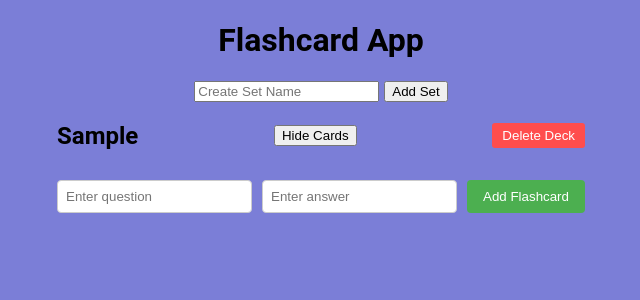
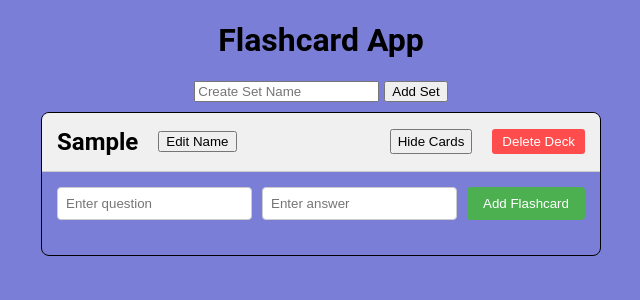
Before and after one commit to aaronamano/flashcard-app, a React (Vite) app: page / in a window 1280 px wide. Both pictures are taken after typing "Sample" into the empty fields and a click on the button "Add Set". Shown: the top 300 px of the page, without its empty margins (319-959 px from the left). Built offline with nearby package versions, Linux system fonts and the light colour scheme.

Commit message:
css and UI changes. also implemented a feature where the user can edit the name of the set

```diff
--- a/src/App.jsx
+++ b/src/App.jsx
@@ -48,11 +48,22 @@ function App() {
     ));
   };
 
+  const editDeckName = (deckId, newName) => {
+    setDecks(prevDecks => prevDecks.map(deck =>
+      deck.id === deckId ? { ...deck, name: newName } : deck
+    ));
+  };
+
   return (
     <div className="app">
       <h1>Flashcard App</h1>
       <NewDeckForm onAddDeck={addDeck} />
-      <DeckList decks={decks} onAddCard={addCardToDeck} onDeleteDeck={deleteDeck} onDeleteCard={deleteCardFromDeck}/>
+      <DeckList decks={decks}
+        onAddCard={addCardToDeck}
+        onDeleteDeck={deleteDeck}
+        onDeleteCard={deleteCardFromDeck}
+        onEditDeckName={editDeckName}
+      />
     </div>
   );
 }
--- a/src/components/Deck.jsx
+++ b/src/components/Deck.jsx
@@ -2,9 +2,11 @@ import React, { useState } from 'react';
 import FlashcardList from './FlashcardList';
 import NewFlashcardForm from './NewFlashcardForm';
 
-function Deck({ deck, onAddCard, onDeleteDeck, onDeleteCard }) {
+function Deck({ deck, onAddCard, onDeleteDeck, onDeleteCard, onEditDeckName }) {
 
   const [ isVisible, setIsVisible ] = useState(true);
+  const [ isEditing, setIsEditing ] = useState(false);
+  const [ editedName, setEditedName ] = useState(deck.name);
 
   const handleAddCard = (newCard) => {
     onAddCard(deck.id, newCard);
@@ -22,20 +24,53 @@ function Deck({ deck, onAddCard, onDeleteDeck, onDeleteCard }) {
     setIsVisible(!isVisible);
   };
 
+  const handleEditClick = () => {
+    setIsEditing(true);
+  };
+
+  const handleNameChange = (e) => {
+    setEditedName(e.target.value);
+  };
+
+  const handleNameSubmit = (e) => {
+    e.preventDefault();
+    onEditDeckName(deck.id, editedName);
+    setIsEditing(false);
+  };
+
   return (
     <div className="deck">
       <div className="deck-header">
+        <div className="deck-title">
+          {isEditing ? (
+            <form onSubmit={handleNameSubmit}>
+              <input
+                type="text"
+                value={editedName}
+                onChange={handleNameChange}
+                autoFocus
+              />
+              <button type="submit">Save</button>
+            </form>
+          ) : (
+            <>
               <h2>{deck.name}</h2>
+              <button onClick={handleEditClick}>Edit Name</button>
+            </>
+          )}
+        </div>
+        <div className="deck-controls">
           <button onClick={toggleVisibility}>
             {isVisible ? 'Hide Cards' : 'Show Cards'}
           </button>
           <button onClick={handleDeleteDeck} className="delete-deck-btn">Delete Deck</button>
         </div>
+      </div>
       {isVisible && (
-        <>
+        <div className="deck-content">
           <NewFlashcardForm onAddFlashcard={handleAddCard} />
           <FlashcardList flashcards={deck.cards} onDeleteCard={handleDeleteCard} />
-        </>
+        </div>
       )}
     </div>
   );
--- a/src/components/DeckList.jsx
+++ b/src/components/DeckList.jsx
@@ -1,7 +1,7 @@
 import React from 'react';
 import Deck from './Deck';
 
-function DeckList({ decks, onAddCard, onDeleteDeck, onDeleteCard }) {
+function DeckList({ decks, onAddCard, onDeleteDeck, onDeleteCard, onEditDeckName }) {
   return (
     <div className="deck-list">
       {decks.map(deck => (
@@ -11,6 +11,7 @@ function DeckList({ decks, onAddCard, onDeleteDeck, onDeleteCard }) {
           onAddCard={onAddCard}
           onDeleteDeck={onDeleteDeck}
           onDeleteCard={onDeleteCard}
+          onEditDeckName={onEditDeckName}
         />
       ))}
     </div>
--- a/src/index.css
+++ b/src/index.css
@@ -97,13 +97,9 @@ body {
   background-color: #ff3333;
 }
 
-.deck-header {
-  display: flex;
-  justify-content: space-between;
-  align-items: center;
-  margin-bottom: 10px;
-}
 
+
+/*Deck Classes*/
 .delete-deck-btn {
   background-color: #ff4d4d;
   color: white;
@@ -117,13 +113,56 @@ body {
   background-color: #ff3333;
 }
 
+.deck-header button {
+  margin-left: 10px;
+}
+
+.deck {
+  border: 1px solid black;
+  border-radius: 8px;
+  margin-bottom: 10px;
+  overflow: hidden;
+  margin-top: 10px;
+}
+
 .deck-header {
   display: flex;
   justify-content: space-between;
   align-items: center;
-  margin-bottom: 10px;
+  padding: 15px;
+  background-color: #f0f0f0;
+  border-bottom: 1px solid #ccc;
 }
 
-.deck-header button {
-  margin-left: 10px;
+.deck-title {
+  flex: 1;
+  display: flex;
+  align-items: center;
+
+  h2 {
+    margin: 0;
+    margin-right: 10px;
+  }
 }
+
+.deck-controls {
+  display: flex;
+  gap: 10px;
+}
+
+.deck-content {
+  padding: 15px;
+}
+
+.deck-header form {
+  display: flex;
+  align-items: center;
+  width: 100%;
+
+  input {
+    flex: 1;
+    margin-right: 10px;
+    padding: 5px;
+    font-size: 1em;
+  }
+}
```
Lines whose indentation alone changed are shown as unchanged.
